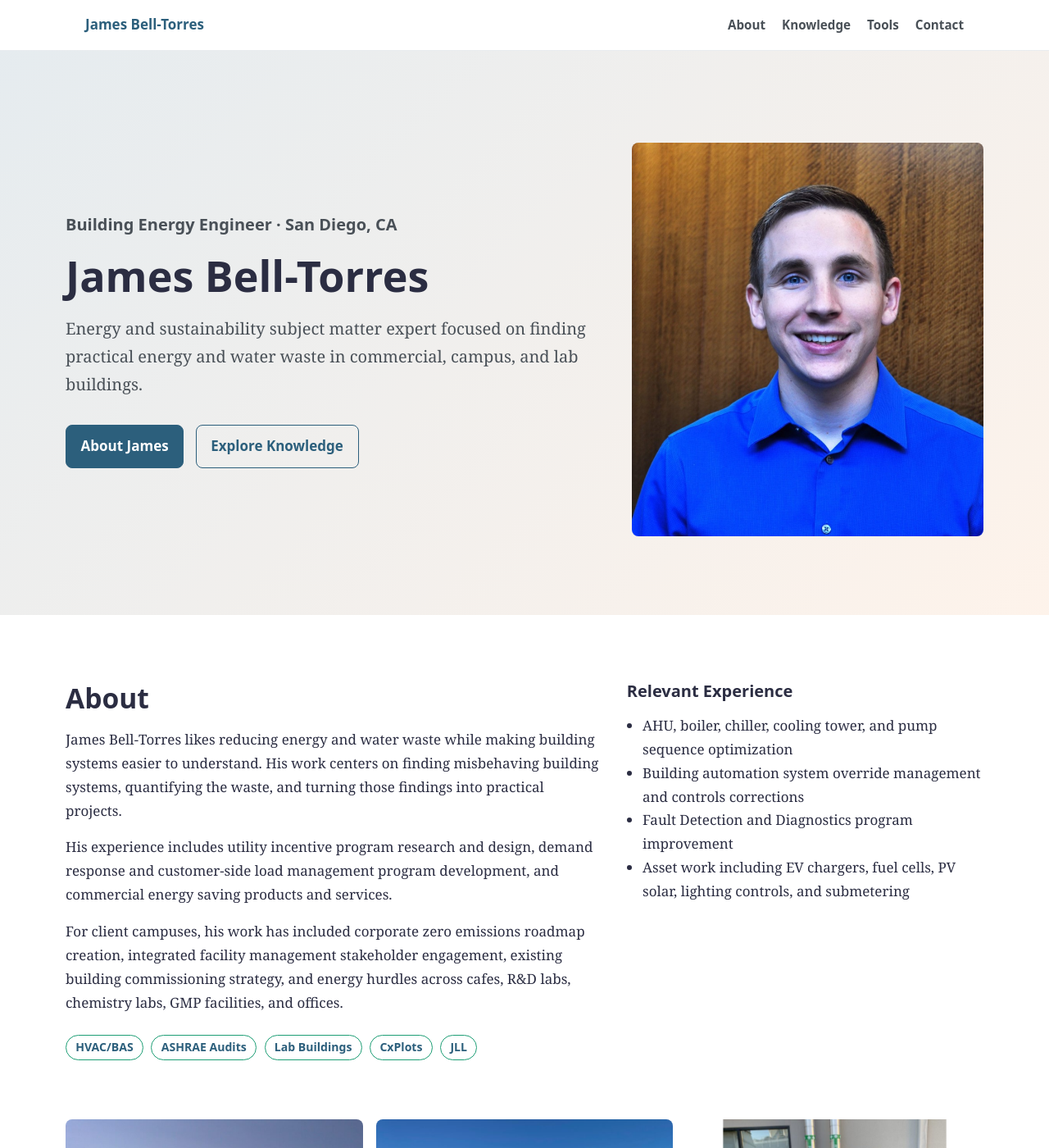
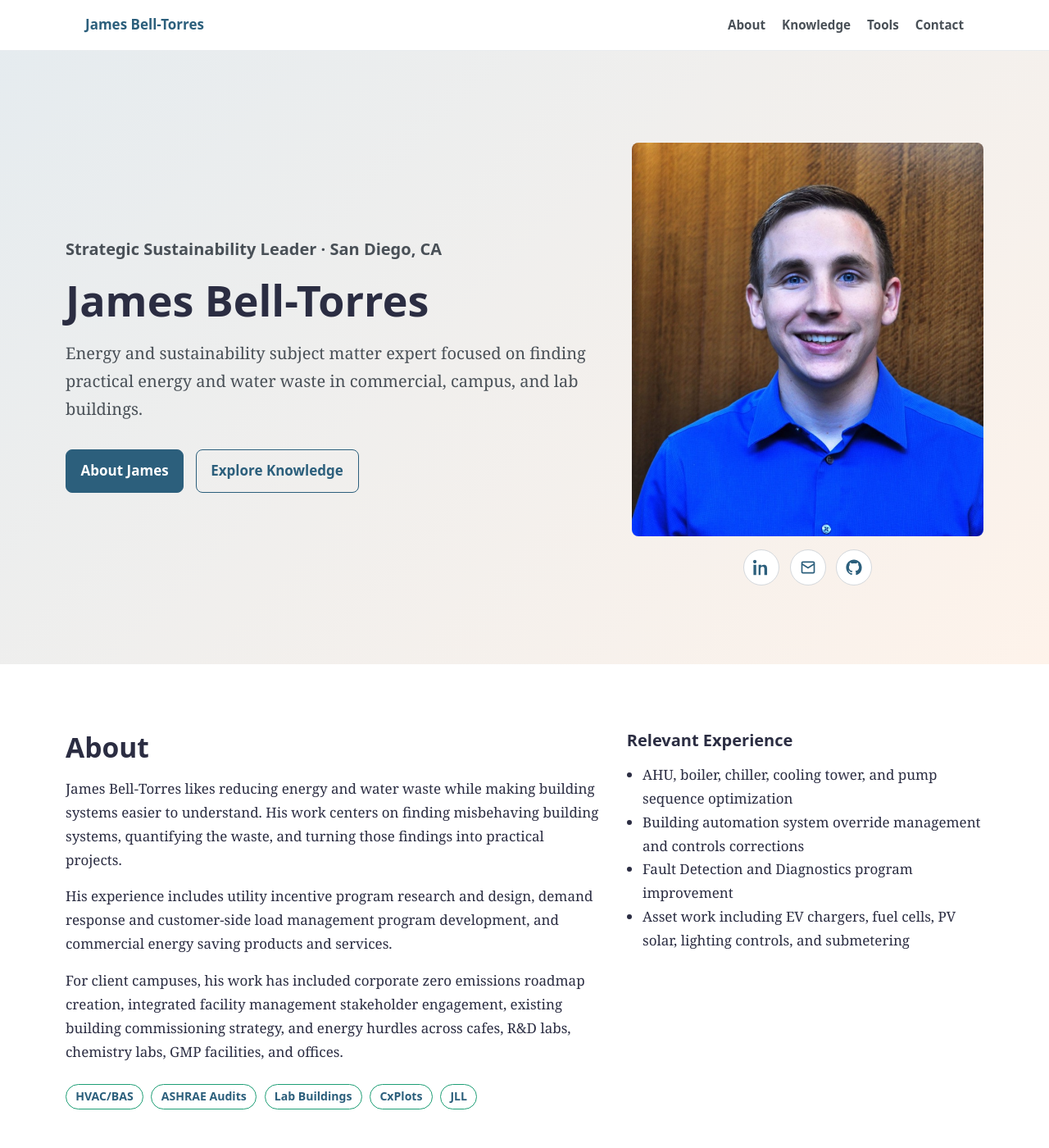
Before and after one commit to JamesDevJim/james.belltorres.com, a Jekyll site: the page built from index.html, in a window 1280 px wide and 1400 px high. Shown: the whole window at 82% size. Built offline with Jekyll 4.4.1, drawn with Linux system fonts in a browser that asks for light colours; some of the changed text lies outside the part shown.

Commit message:
Add hero social links and update title

```diff
--- a/_config.yml
+++ b/_config.yml
@@ -1,4 +1,4 @@
 title: James Bell-Torres
-description: Building Energy Engineer · San Diego, CA
+description: Strategic Sustainability Leader · San Diego, CA
 url: https://james.belltorres.com
 baseurl: ""
--- a/index.html
+++ b/index.html
@@ -173,6 +173,40 @@ title: James Bell-Torres
     object-fit: cover;
     object-position: 62% center;
     border-radius: var(--radius);
+  }
+
+  .hero-media {
+    display: grid;
+    gap: 1rem;
+  }
+
+  .social-links {
+    display: flex;
+    justify-content: center;
+    gap: 0.8rem;
+  }
+
+  .social-links a {
+    display: inline-grid;
+    width: 2.75rem;
+    height: 2.75rem;
+    place-items: center;
+    border: 0.5px solid #d4d8dc;
+    border-radius: 50%;
+    color: var(--primary-color);
+    background: var(--white);
+  }
+
+  .social-links a:hover {
+    color: var(--white);
+    background: var(--primary-color);
+    border-color: var(--primary-color);
+  }
+
+  .social-links svg {
+    width: 1.25rem;
+    height: 1.25rem;
+    fill: currentColor;
   }
 
   .hero p {
@@ -832,6 +866,11 @@ title: James Bell-Torres
       border-bottom-color: var(--gray-300);
     }
 
+    .social-links a {
+      background: #1b202b;
+      border-color: #3b4454;
+    }
+
     .stat-card,
     .strategy-card,
     .tool-card,
@@ -866,7 +905,7 @@ title: James Bell-Torres
 <section class="hero">
   <div class="container hero-grid">
     <div>
-      <p class="eyebrow">Building Energy Engineer · San Diego, CA</p>
+      <p class="eyebrow">Strategic Sustainability Leader · San Diego, CA</p>
       <h1>James Bell-Torres</h1>
       <p>Energy and sustainability subject matter expert focused on finding practical energy and water waste in commercial, campus, and lab buildings.</p>
       <div class="button-row">
@@ -874,7 +913,20 @@ title: James Bell-Torres
         <a class="btn secondary" href="#knowledge">Explore Knowledge</a>
       </div>
     </div>
-    <img class="hero-portrait" src="/assets/images/james-bell-torres.jpg" alt="James Bell-Torres">
+    <div class="hero-media">
+      <img class="hero-portrait" src="/assets/images/james-bell-torres.jpg" alt="James Bell-Torres">
+      <div class="social-links" aria-label="Social links">
+        <a href="https://www.linkedin.com/in/jamesleonardbell/" target="_blank" rel="noopener" aria-label="James Bell-Torres on LinkedIn">
+          <svg viewBox="0 0 24 24" aria-hidden="true"><path d="M4.98 3.5C4.98 4.88 3.87 6 2.5 6S0 4.88 0 3.5 1.12 1 2.5 1s2.48 1.12 2.48 2.5zM.5 8h4v15h-4V8zm7.5 0h3.8v2.05h.05c.53-1 1.84-2.05 3.78-2.05 4.04 0 4.79 2.66 4.79 6.12V23h-4v-7.88c0-1.88-.03-4.3-2.62-4.3-2.63 0-3.03 2.05-3.03 4.17V23H8V8z"></path></svg>
+        </a>
+        <a href="mailto:jamesleonbell@gmail.com" aria-label="Email James Bell-Torres">
+          <svg viewBox="0 0 24 24" aria-hidden="true"><path d="M2 5.5A2.5 2.5 0 0 1 4.5 3h15A2.5 2.5 0 0 1 22 5.5v13a2.5 2.5 0 0 1-2.5 2.5h-15A2.5 2.5 0 0 1 2 18.5v-13zm2.5-.5a.5.5 0 0 0-.5.5v.8l8 5.2 8-5.2v-.8a.5.5 0 0 0-.5-.5h-15zM20 8.7l-7.45 4.84a1 1 0 0 1-1.1 0L4 8.7v9.8a.5.5 0 0 0 .5.5h15a.5.5 0 0 0 .5-.5V8.7z"></path></svg>
+        </a>
+        <a href="https://github.com/JamesDevJim" target="_blank" rel="noopener" aria-label="JamesDevJim on GitHub">
+          <svg viewBox="0 0 24 24" aria-hidden="true"><path d="M12 .5C5.65.5.5 5.65.5 12c0 5.1 3.29 9.41 7.86 10.94.58.11.79-.25.79-.56v-2.14c-3.2.7-3.87-1.37-3.87-1.37-.53-1.34-1.29-1.7-1.29-1.7-1.05-.72.08-.7.08-.7 1.16.08 1.77 1.19 1.77 1.19 1.04 1.77 2.72 1.26 3.38.96.11-.75.41-1.26.74-1.55-2.55-.29-5.24-1.28-5.24-5.69 0-1.26.45-2.28 1.19-3.09-.12-.29-.52-1.46.11-3.04 0 0 .98-.31 3.18 1.18A11.1 11.1 0 0 1 12 6.04c.98 0 1.95.13 2.87.39 2.2-1.49 3.17-1.18 3.17-1.18.64 1.58.24 2.75.12 3.04.74.81 1.19 1.83 1.19 3.09 0 4.42-2.69 5.39-5.25 5.68.42.36.79 1.08.79 2.18v3.24c0 .31.21.68.8.56A11.51 11.51 0 0 0 23.5 12C23.5 5.65 18.35.5 12 .5z"></path></svg>
+        </a>
+      </div>
+    </div>
   </div>
 </section>
 
```
Also changed, not shown: other parts of index.html (+3 -2 lines), README.md.
